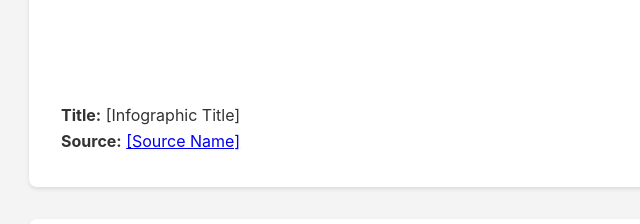
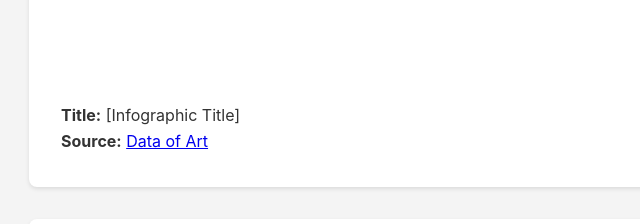
Before and after one commit to annmarierrose/dcda-portfolio, a plain HTML site: page lab03.html in a window 1280 px wide. Shown: the part 1080-1304 px from the top of the page, 177-817 px from the left. Drawn offline with Linux system fonts and the light colour scheme.

Commit message:
Update lab03.html

```diff
--- a/lab03.html
+++ b/lab03.html
@@ -24,7 +24,7 @@
                 <img src="images/Food Necklace.png" alt="Description of the infographic">
                 <figcaption>
                     <strong>Title:</strong> [Infographic Title]<br>
-                    <strong>Source:</strong> <a href="[URL]" target="_blank">[Source Name]</a>
+                    <strong>Source:</strong> <a href="https://www.data-to-art.com/artist/anne-laure-freant/flood-necklace" target="_blank">Data of Art</a>
                 </figcaption>
             </figure>
         </section>
```
